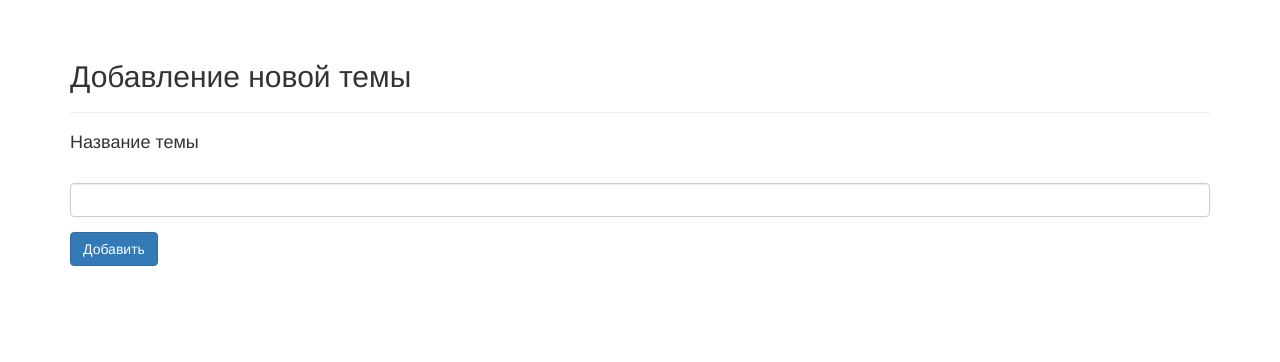
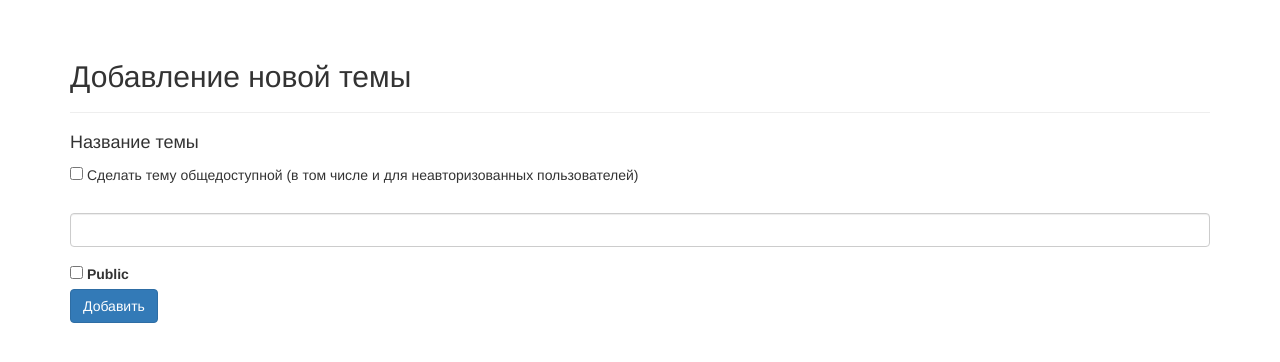
Before and after one commit to Sanchows/LearningLog, a Django app: page /new_topic/ in a window 1280 px wide. Shown: the part 51-413 px from the top of the page. Run offline with Django 3.2, Linux system fonts and the light colour scheme; the visitor is signed in with stand-in values (Sample User, id 1); some libraries are stand-ins or nearby versions.

Commit message:
Improved system of authenticated. Themes can be public type

```diff
--- a/learning_logs/forms.py
+++ b/learning_logs/forms.py
@@ -2,6 +2,8 @@ from django import forms
 from .models import Topic, Entry
 
 class TopicForm(forms.ModelForm):
+    public = forms.BooleanField(required=False)
+
     class Meta:
         model = Topic
         fields = ['text']
--- a/learning_logs/models.py
+++ b/learning_logs/models.py
@@ -8,6 +8,7 @@ class Topic(models.Model):
     text = models.CharField(max_length=200)
     date_added = models.DateTimeField(auto_now_add=True)
     owner = models.ForeignKey(User, on_delete=models.CASCADE)
+    public = models.BooleanField(default=False)
 
     def __str__(self):
         """Возвращает строковое представление модели"""
--- a/learning_logs/templates/learning_logs/new_topic.html
+++ b/learning_logs/templates/learning_logs/new_topic.html
@@ -6,9 +6,10 @@
 {% endblock header %}
 
 {% block content %}
-    <form action="{% url 'new_topic' %}" method='post'class="form">
+    <form action="{% url 'new_topic' %}" method='post' class="form">
         <h4>Название темы</h4>
         {% csrf_token %}
+        <h5> <input type="checkbox" name=""> Сделать тему общедоступной (в том числе и для неавторизованных пользователей)</h5>
         {% bootstrap_form form %}
         {% buttons %}
             <button name="submit" class="btn btn-primary">Добавить</button>
--- a/learning_logs/views.py
+++ b/learning_logs/views.py
@@ -9,18 +9,24 @@ from django.contrib.auth.decorators import login_required
 from .models import Topic, Entry
 from .forms import TopicForm, EntryForm
 
-
-
 def index(request):
     """Домашняя страница приложения Learning Log"""
     return render(request, 'learning_logs/index.html')
 
-@login_required
+#@login_required
 def topics(request):
     """Вывод всех тем, созданных пользователями"""
-    topics = Topic.objects.filter(owner=request.user).order_by('date_added')
-    context = {'topics': topics}
-    return render(request, 'learning_logs/topics.html', context)
+
+    topics_public = Topic.objects.filter(public=True).order_by('date_added') # темы public
+
+    if request.user.is_authenticated:
+        topics = Topic.objects.filter(owner=request.user).order_by('date_added')
+        context = {'topics': topics,'topics_public': topics_public}
+        return render(request, 'learning_logs/topics.html', context)
+    else:
+        context = {'topics_public': topics_public}
+        return render(request, 'learning_logs/topics.html', context)
+
 
 @login_required
 def topic(request, topic_id):
@@ -28,11 +34,16 @@ def topic(request, topic_id):
     topic = get_object_or_404(Topic, id=topic_id)
 
     # Проверка того, что тема принадлежит текущему пользователю.
-    check_topic_owner(request, topic)
+    if not topic.public:
+        check_topic_owner(request, topic)
 
     entries = topic.entry_set.order_by('-date_added')
     context = {'topic': topic, 'entries': entries}
     return render(request, 'learning_logs/topic.html', context)
+
+def check_topic_owner(request, topic):
+    if topic.owner != request.user:
+        raise Http404
 
 @login_required
 def new_topic(request):
@@ -43,9 +54,14 @@ def new_topic(request):
     else:
         # Отправлены данные POST; обработать данные
         form = TopicForm(request.POST)
+        print(request.POST)
         if form.is_valid():
             new_topic = form.save(commit=False)
             new_topic.owner = request.user
+            for key in request.POST:
+                if key == 'public':
+                    new_topic.public = True
+
             new_topic.save()
             return HttpResponseRedirect(reverse('topics'))
 
@@ -96,7 +112,3 @@ def edit_entry(request, entry_id):
 
     context = {'entry': entry, 'topic': topic, 'form': form}
     return render(request, 'learning_logs/edit_entry.html', context)
-
-def check_topic_owner(request, topic):
-    if topic.owner != request.user:
-        raise Http404
```
Also changed, not shown: learning_logs/templates/learning_logs/topics.html (+22 -1 lines), learning_logs/migrations/0006_topic_public.py (added), learning_logs/migrations/0007_auto_20190501_1526.py (added), learning_logs/migrations/0008_auto_20190501_1527.py (added).
